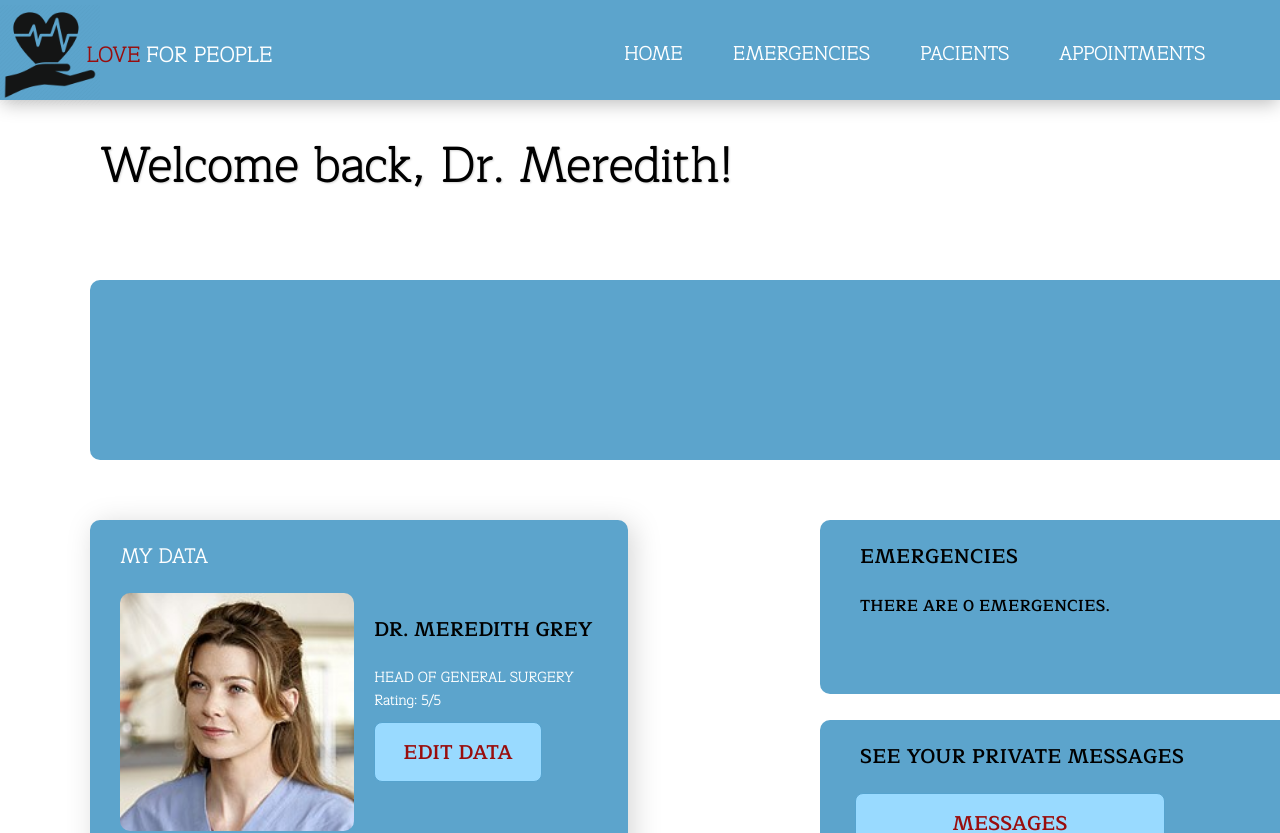
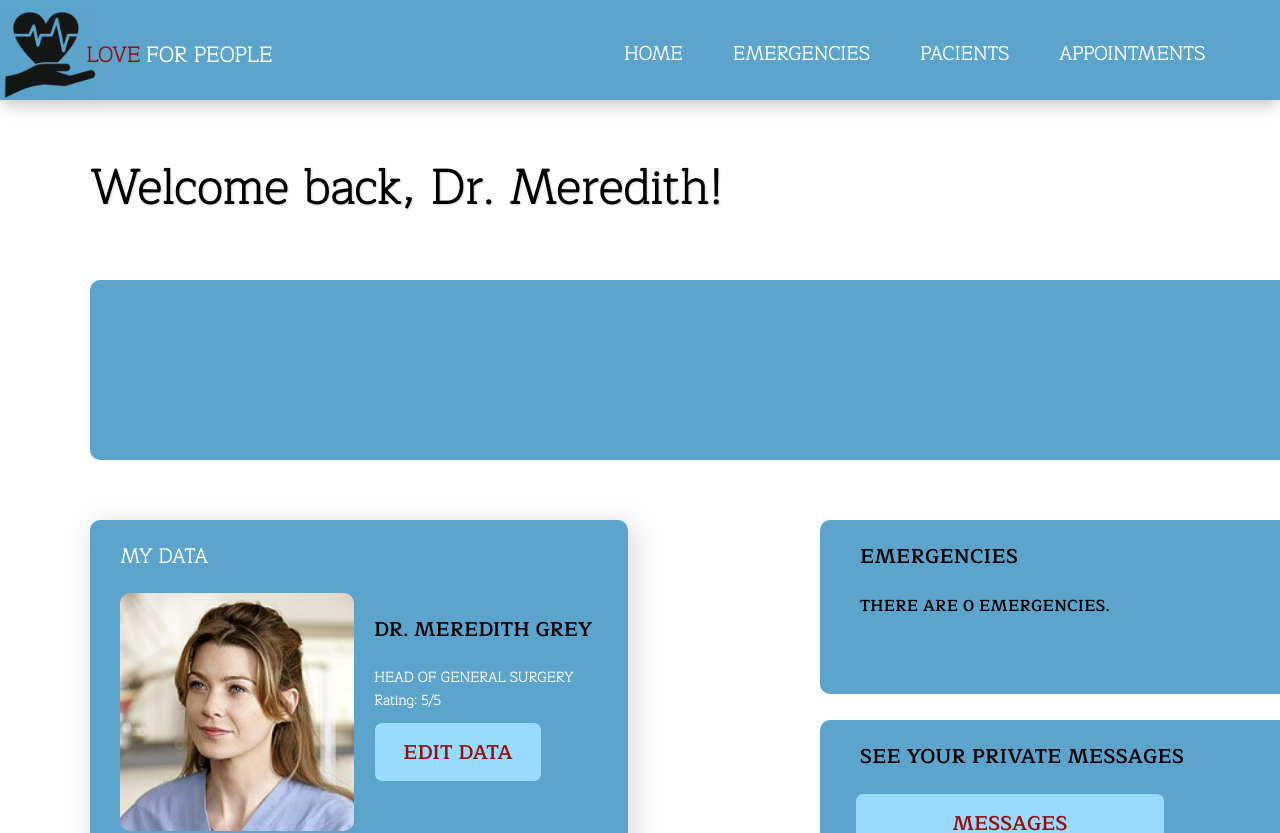
Before and after one commit to MuresanRaulCristian/ProiectPIU16, a React (Create React App) app: page / in a window 1280 px wide. Shown: the top 833 px of the page. Built offline with nearby package versions, Linux system fonts and the light colour scheme.

Commit message:
fixed clases

```diff
--- a/src/graphs/Graph.css
+++ b/src/graphs/Graph.css
@@ -7,11 +7,7 @@
     row-gap: 20px;
 }
 
-h1 {
-    margin: 10px;
-    font-size: 40px;
-    color: rgb(1, 1, 59);
-}
+
 
 .search {
     /* Rectangle 3 */
```
